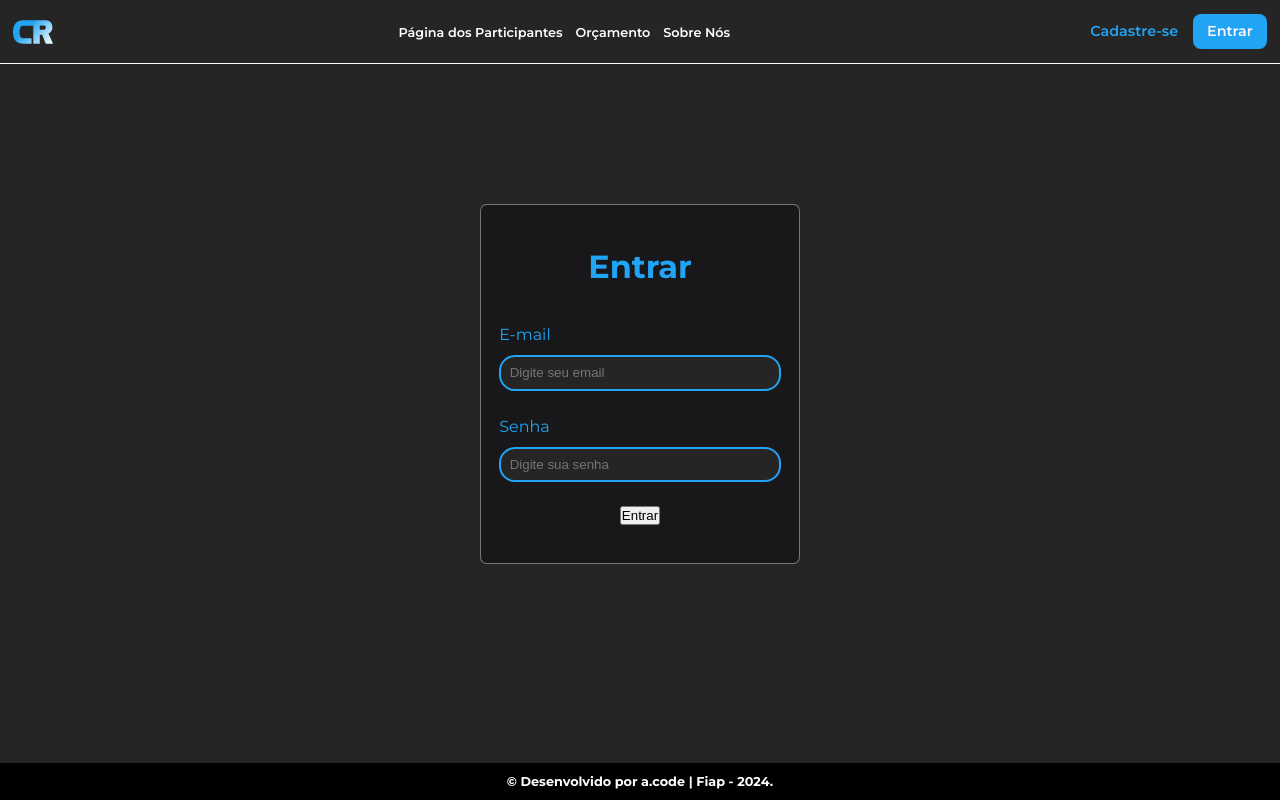
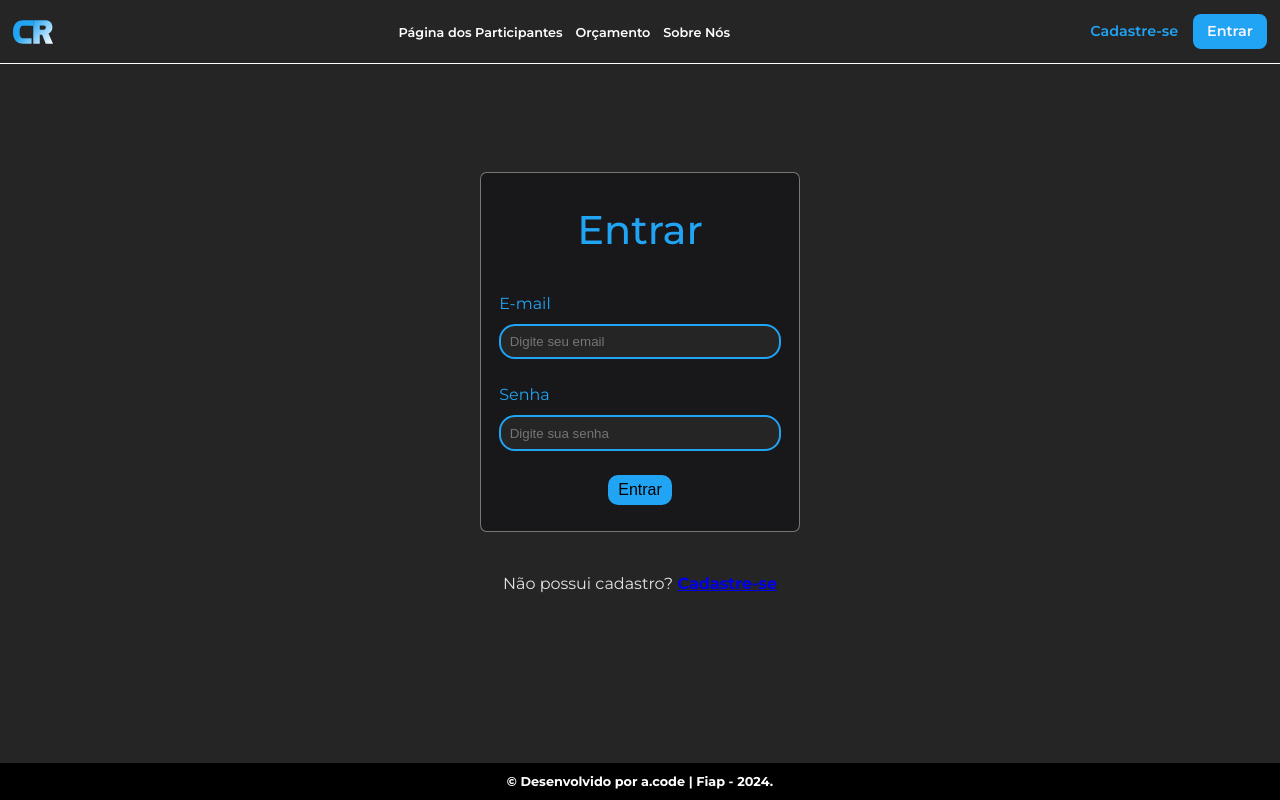
Before and after one commit to MatheusGmota/CarRepair, a React (Vite) app: page /entrar in a window 1280 px wide. Built offline with nearby package versions, Linux system fonts and the light colour scheme.

Commit message:
finalizando login

```diff
--- a/src/routes/Login/index.tsx
+++ b/src/routes/Login/index.tsx
@@ -1,5 +1,6 @@
 import { useState } from "react";
 import estilo from "./login.module.css"
+import { Link } from "react-router-dom";
 
 export default function Login() {
 
@@ -35,6 +36,9 @@ export default function Login() {
           <button>Entrar</button>
         </form>
       </section>
+      <p>
+        Não possui cadastro? <strong> <Link to="/cadastro">Cadastre-se</Link> </strong>
+      </p>
     </main>
   );
 }
--- a/src/routes/Login/login.module.css
+++ b/src/routes/Login/login.module.css
@@ -1,12 +1,15 @@
 main{
     display: flex;
+    flex-direction: column;
+    row-gap: 5vh;
     justify-content: center;
     align-items: center;
     height: 80vh;
 
     h1{
         color: #20a4f3;
-        font-size: 32px;
+        font-size: 40px;
+        font-weight: 500;
     }
 }
 
@@ -46,4 +49,18 @@ form{
         color: #20a4f3 ;
         font-weight: 400;
     }
+
+    button{
+        padding: 2%;
+        width: 5vw;
+        background-color: #20a4f3;
+        border: none;
+        border-radius: 10px;
+        font-size: 16px;
+        font-weight: 500;
+    }
+
+    button:hover{
+        cursor: pointer;
+    }
 }
```
